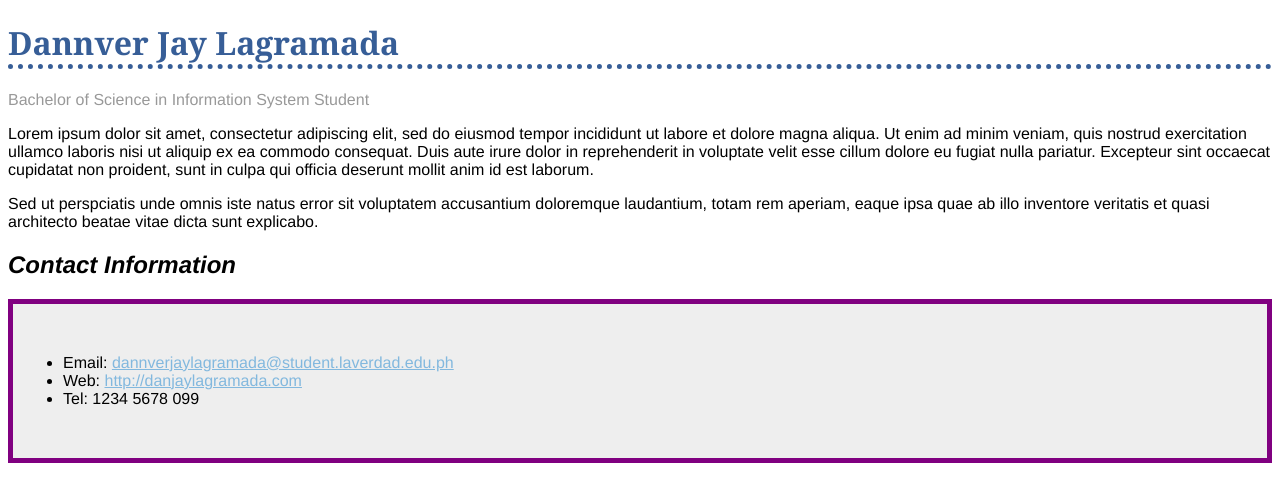
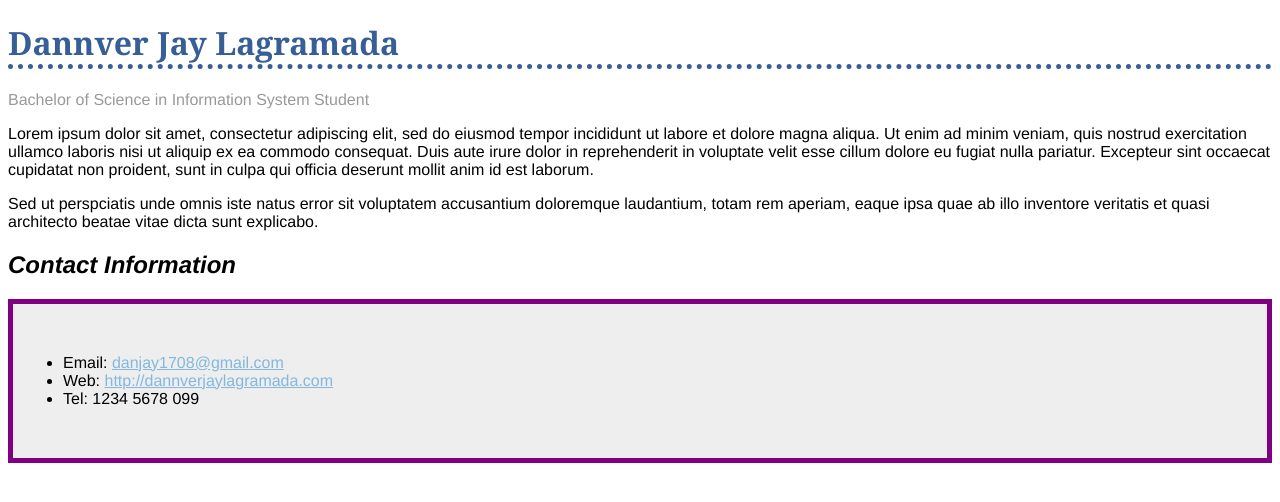
Before and after one commit to DannverJay/lagramada-style, a plain HTML site: page index.html in a window 1280 px wide. Drawn offline with Linux system fonts and the light colour scheme.

Commit message:
Update index.html

```diff
--- a/index.html
+++ b/index.html
@@ -15,15 +15,15 @@
     <ul>
        <li>
            Email:
-           <a href="dannverjaylagramada@student.laverdad.edu.ph" target=_blank>
-           dannverjaylagramada@student.laverdad.edu.ph
+           <a href="danjay1708@gmail.com" target=_blank>
+           danjay1708@gmail.com
            </a>
        </li>
 
        <li>
             Web:
             <a href="http://google.com" target=_blank>
-            http://danjaylagramada.com
+            http://dannverjaylagramada.com
             </a>
        </li>
         <li>
```
